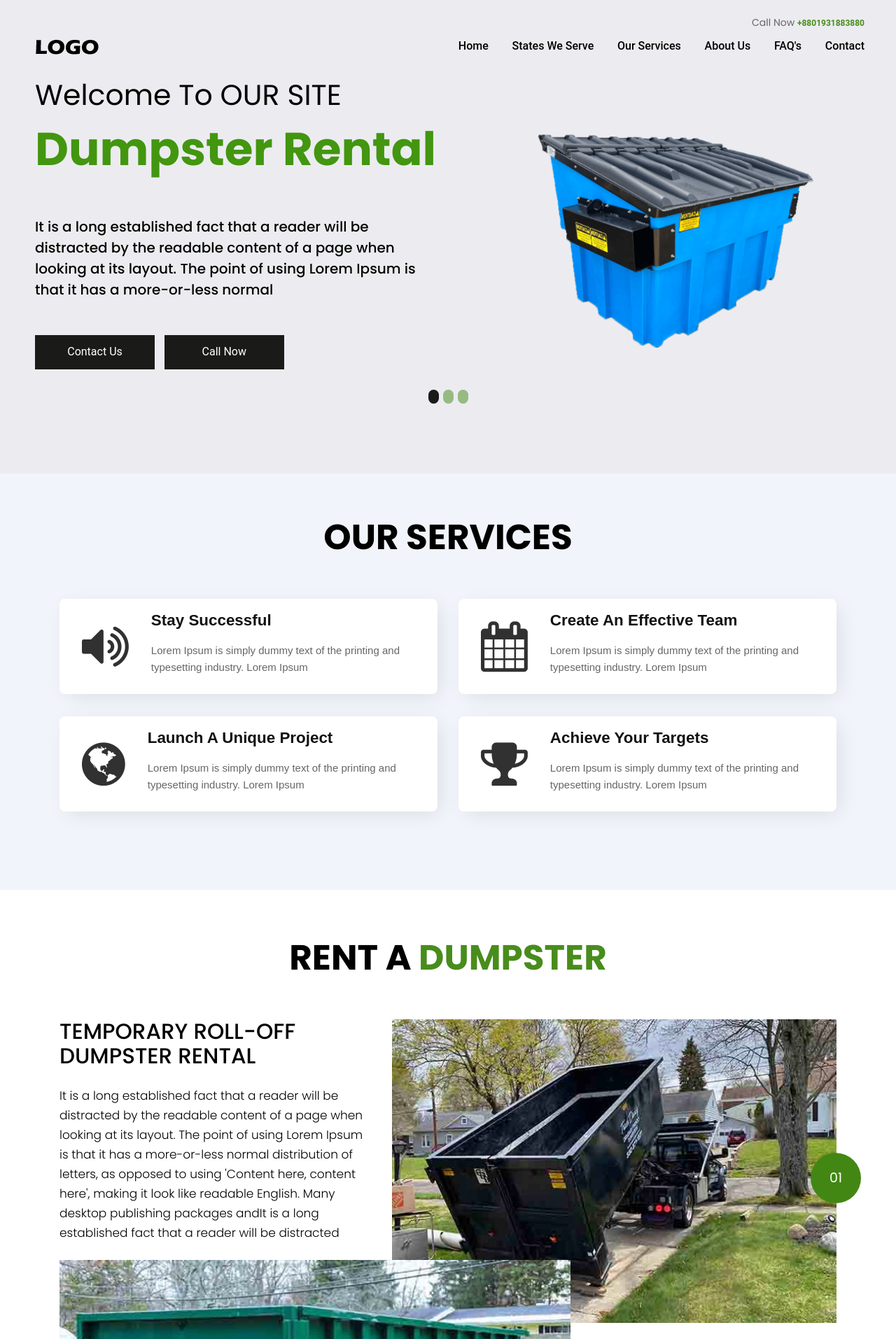
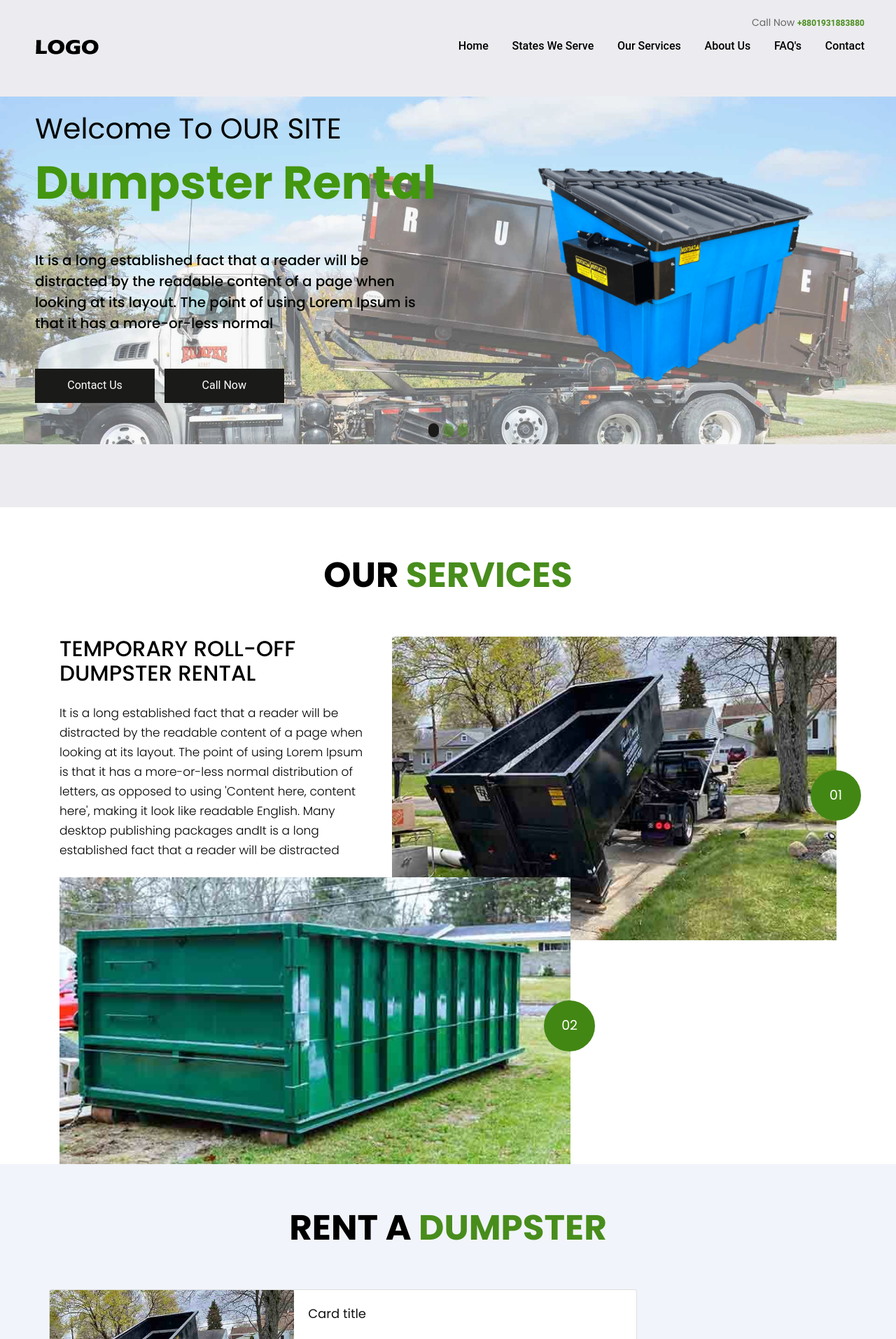
Before and after one commit to mmrubayet/dumpsterRentalSite, a Django app: page /services/ in a window 1280 px wide. Shown: the top 1914 px of the page at 70% size. Run offline with Django 3.2, Linux system fonts and the light colour scheme; data comes from the database, SQL or seed files in the repository; some libraries are stand-ins or nearby versions.

Commit message:
service page redesigned

```diff
--- a/templates/_hero_slider.html
+++ b/templates/_hero_slider.html
@@ -3,16 +3,20 @@
 
 <!-- slider section -->
 
-  <section class="slider_section">
+<section class="slider_section ">
   <div id="myCarousel" class="carousel slide" data-ride="carousel">
     <ol class="carousel-indicators">
       <li data-target="#myCarousel" data-slide-to="0" class="active"></li>
       <li data-target="#myCarousel" data-slide-to="1"></li>
       <li data-target="#myCarousel" data-slide-to="2"></li>
     </ol>
-      <div class="carousel-inner">
     <!-- carousel-inner -->
-        <div class="carousel-item active">
+    <div class="carousel-inner mt-5" style="background-image: url('{% static 'images/banner2.jpg' %}'); background-repeat: no-repeat; background-size: cover; ">
+      <div class="" >
+
+
+
+        <div class="carousel-item active" style="background: rgb(240, 240, 240); background: rgba(240, 240, 240, 0.4); color: #f1f1f1;  width: 100%;">
 
           <div class="container-fluid padding_dd">
             <div class="carousel-caption">
@@ -21,7 +25,10 @@
                   <div class="text-bg">
                     <span>Welcome To OUR SITE</span>
                     <h1>Dumpster Rental</h1>
-                    <p>It is a long established fact that a reader will be distracted by the readable content of a page when looking at its layout. The point of using Lorem Ipsum is that it has a more-or-less normal </p>
+                    <p>It is a long established fact that a reader will be
+                      distracted by the readable content of a page when looking
+                      at its layout. The point of using Lorem Ipsum is that
+                      it has a more-or-less normal </p>
 
                     <a href="{% url 'contact' %}">Contact Us</a> <a href="tel:+8801931883880">Call Now</a>
                   </div>
@@ -36,7 +43,7 @@
           </div>
         </div>
 
-        <div class="carousel-item">
+        <div class="carousel-item" style="background: rgb(240, 240, 240); background: rgba(240, 240, 240, 0.4); color: #f1f1f1;  width: 100%;">
 
           <div class="container-fluid padding_dd">
             <div class="carousel-caption">
@@ -63,8 +70,7 @@
 
         </div>
 
-
-        <div class="carousel-item">
+        <div class="carousel-item" style="background: rgb(240, 240, 240); background: rgba(240, 240, 240, 0.4); color: #f1f1f1;  width: 100%;">
 
           <div class="container-fluid padding_dd">
             <div class="carousel-caption ">
@@ -88,6 +94,8 @@
           </div>
         </div>
 
+      </div>
+
     </div> <!-- carousel-inner ends -->
 
     <a class="carousel-control-prev" href="#myCarousel" role="button" data-slide="prev">
--- a/templates/services.html
+++ b/templates/services.html
@@ -5,113 +5,133 @@
 
 <div>
 
+  <!-- services -->
+  <div id="dumpster" class="vegetable">
+    <div class="container">
+      <div class="row">
+        <div class="col-md-12">
+          <div class="titlepage">
+            <h2> Our <strong class="llow">Services</strong> </h2>
+          </div>
+        </div>
+      </div>
+      <div class="row">
+        <div class="col-xl-5 col-lg-5 col-md-5 col-sm-12 ">
+          <div class="vegetable_shop">
+            <h3>TEMPORARY ROLL-OFF DUMPSTER RENTAL</h3>
+            <p>It is a long established fact that a reader will be distracted by the readable content of a page when looking at its layout. The point of using Lorem Ipsum is that it has a more-or-less normal distribution of letters, as opposed to
+              using 'Content here, content here', making it look like readable English. Many desktop publishing packages andIt is a long established fact that a reader will be distracted </p>
+          </div>
+        </div>
+        <div class="col-xl-7 col-lg-7 col-md-7 col-sm-12 ">
+          <div class="vegetable_img">
+            <figure><img src="{% static 'images/v1.jpg' %}" alt="#" /></figure>
+            <span>01</span>
+          </div>
+        </div>
+        <div class="col-xl-8 col-lg-8 col-md-8 col-sm-12 ">
+          <div class="vegetable_img margin_top">
+            <figure><img src="{% static 'images/v2.jpg' %}" alt="#" /></figure>
+            <span>02</span>
+          </div>
+        </div>
+      </div>
+    </div>
+  </div>
+  <!-- end services -->
 
-  <!-- services section -->
+  <!--  dumpster section -->
   <section>
     <div class="container">
 
       <div class="row">
         <div class="col-md-12">
           <div class="titlepage ">
-            <h2>Our Services </h2>
+            <h2> Rent a <strong class="llow">dumpster</strong> </h2>
           </div>
         </div>
       </div>
 
-      <div class="row mbr-justify-content-center">
+      <div class="row">
 
-        <div class="col-lg-6 mbr-col-md-10">
-          <div class="wrap">
-            <div class="ico-wrap">
-              <span class="mbr-iconfont fa-volume-up fa"></span>
-            </div>
-            <div class="text-wrap vcenter">
-              <h2 class="mbr-fonts-style mbr-bold mbr-section-title3 display-5">Stay <span>Successful</span></h2>
-              <p class="mbr-fonts-style text1 mbr-text display-6">Lorem Ipsum is simply dummy text of the printing and typesetting industry. Lorem Ipsum</p>
+        <!-- card-1 -->
+        <div class="mr-auto ">
+          <div class="card mb-5" style="max-width: 840px;">
+            <div class="row no-gutters">
+              <div class="col-md-5">
+                <img src="{% static 'images/v1.jpg' %}" alt="...">
+              </div>
+              <div class="col-md-7">
+                <div class="card-body">
+                  <h3 class="card-title">Card title</h3>
+                  <p class="card-text">This is a wider card with supporting text below as a natural lead-in to additional content. This content is a little bit longer.</p>
+                  <p class="card-text"><small class="text-muted">Last updated 3 mins ago</small></p>
+                </div>
+              </div>
             </div>
           </div>
         </div>
-        <div class="col-lg-6 mbr-col-md-10">
-          <div class="wrap">
-            <div class="ico-wrap">
-              <span class="mbr-iconfont fa-calendar fa"></span>
-            </div>
-            <div class="text-wrap vcenter">
-              <h2 class="mbr-fonts-style mbr-bold mbr-section-title3 display-5">Create
-                <span>An Effective Team</span>
-              </h2>
-              <p class="mbr-fonts-style text1 mbr-text display-6">Lorem Ipsum is simply dummy text of the printing and typesetting industry. Lorem Ipsum</p>
+        <!-- card-1 ends -->
+        <!-- card-2  -->
+        <div class="ml-auto  ">
+          <div class="card mb-5" style="max-width: 840px;">
+            <div class="row no-gutters">
+              <div class="col-md-7">
+                <div class="card-body">
+                  <h3 class="card-title">Card title</h3>
+                  <p class="card-text">This is a wider card with supporting text below as a natural lead-in to additional content. This content is a little bit longer.</p>
+                  <p class="card-text"><small class="text-muted">Last updated 3 mins ago</small></p>
+                </div>
+              </div>
+              <div class="col-md-5">
+                <img src="{% static 'images/v2.jpg' %}" alt="...">
+              </div>
             </div>
           </div>
         </div>
-        <div class="col-lg-6 mbr-col-md-10">
-          <div class="wrap">
-            <div class="ico-wrap">
-              <span class="mbr-iconfont fa-globe fa"></span>
-            </div>
-            <div class="text-wrap vcenter">
-              <h2 class="mbr-fonts-style mbr-bold mbr-section-title3 display-5">Launch
-                <span>A Unique Project</span>
-              </h2>
-              <p class="mbr-fonts-style text1 mbr-text display-6">Lorem Ipsum is simply dummy text of the printing and typesetting industry. Lorem Ipsum</p>
+        <!-- card-2 ends -->
+        <!-- card-3 -->
+        <div class="mr-auto ">
+          <div class="card mb-5" style="max-width: 840px;">
+            <div class="row no-gutters">
+              <div class="col-md-5">
+                <img src="{% static 'images/v1.jpg' %}" alt="...">
+              </div>
+              <div class="col-md-7">
+                <div class="card-body">
+                  <h3 class="card-title">Card title</h3>
+                  <p class="card-text">This is a wider card with supporting text below as a natural lead-in to additional content. This content is a little bit longer.</p>
+                  <p class="card-text"><small class="text-muted">Last updated 3 mins ago</small></p>
+                </div>
+              </div>
             </div>
           </div>
         </div>
-        <div class="col-lg-6 mbr-col-md-10">
-          <div class="wrap">
-            <div class="ico-wrap">
-              <span class="mbr-iconfont fa-trophy fa"></span>
-            </div>
-            <div class="text-wrap vcenter">
-              <h2 class="mbr-fonts-style mbr-bold mbr-section-title3 display-5">Achieve <span>Your Targets</span></h2>
-              <p class="mbr-fonts-style text1 mbr-text display-6">Lorem Ipsum is simply dummy text of the printing and typesetting industry. Lorem Ipsum</p>
+        <!-- card-3 ends -->
+        <!-- card-4  -->
+        <div class="ml-auto  ">
+          <div class="card mb-5" style="max-width: 840px;">
+            <div class="row no-gutters">
+              <div class="col-md-7">
+                <div class="card-body">
+                  <h3 class="card-title">Card title</h3>
+                  <p class="card-text">This is a wider card with supporting text below as a natural lead-in to additional content. This content is a little bit longer.</p>
+                  <p class="card-text"><small class="text-muted">Last updated 3 mins ago</small></p>
+                </div>
+              </div>
+              <div class="col-md-5">
+                <img src="{% static 'images/v2.jpg' %}" alt="...">
+              </div>
             </div>
           </div>
         </div>
+        <!-- card-4 ends -->
 
       </div>
 
-    </div>
+  </section>
 
-  </section>
-  <!-- services section ends -->
-
-
-    <!-- dumpster -->
-    <div id="dumpster" class="vegetable">
-      <div class="container">
-        <div class="row">
-          <div class="col-md-12">
-            <div class="titlepage">
-              <h2> Rent a <strong class="llow">dumpster</strong> </h2>
-            </div>
-          </div>
-        </div>
-        <div class="row">
-          <div class="col-xl-5 col-lg-5 col-md-5 col-sm-12 ">
-            <div class="vegetable_shop">
-              <h3>TEMPORARY ROLL-OFF DUMPSTER RENTAL</h3>
-              <p>It is a long established fact that a reader will be distracted by the readable content of a page when looking at its layout. The point of using Lorem Ipsum is that it has a more-or-less normal distribution of letters, as opposed to
-                using 'Content here, content here', making it look like readable English. Many desktop publishing packages andIt is a long established fact that a reader will be distracted </p>
-            </div>
-          </div>
-          <div class="col-xl-7 col-lg-7 col-md-7 col-sm-12 ">
-            <div class="vegetable_img">
-              <figure><img src="{% static 'images/v1.jpg' %}" alt="#" /></figure>
-              <span>01</span>
-            </div>
-          </div>
-          <div class="col-xl-8 col-lg-8 col-md-8 col-sm-12 ">
-            <div class="vegetable_img margin_top">
-              <figure><img src="{% static 'images/v2.jpg' %}" alt="#" /></figure>
-              <span>02</span>
-            </div>
-          </div>
-        </div>
-      </div>
-    </div>
-    <!-- end dumpster -->
-
+  <!--  dumpster section ends-->
 
 
   <!-- states section -->
@@ -170,7 +190,7 @@
   <!-- states section ends -->
 
 
-{% include "_search.html" %}
+  {% include "_search.html" %}
 
 
 </div>
```
Lines whose indentation alone changed are shown as unchanged.
